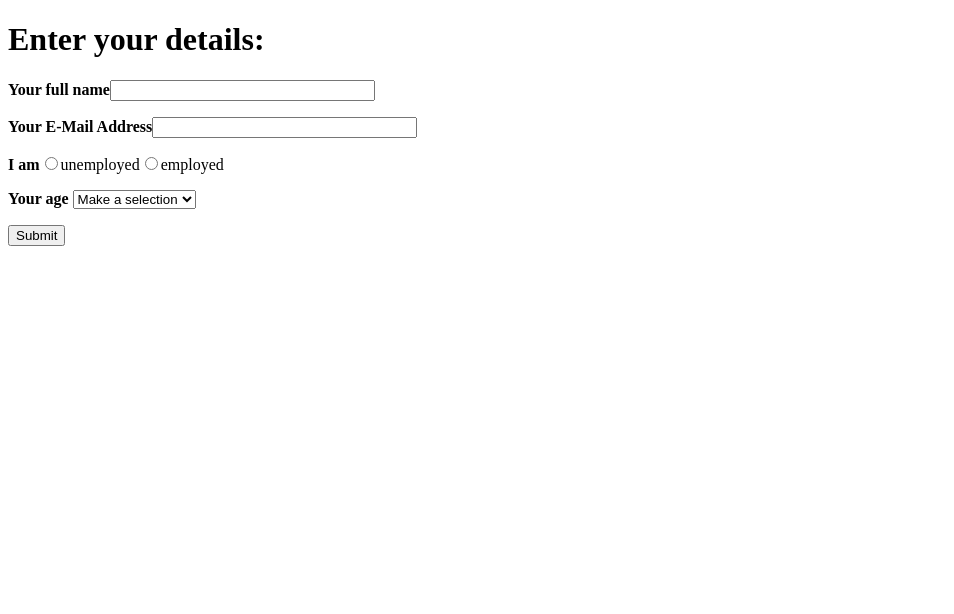
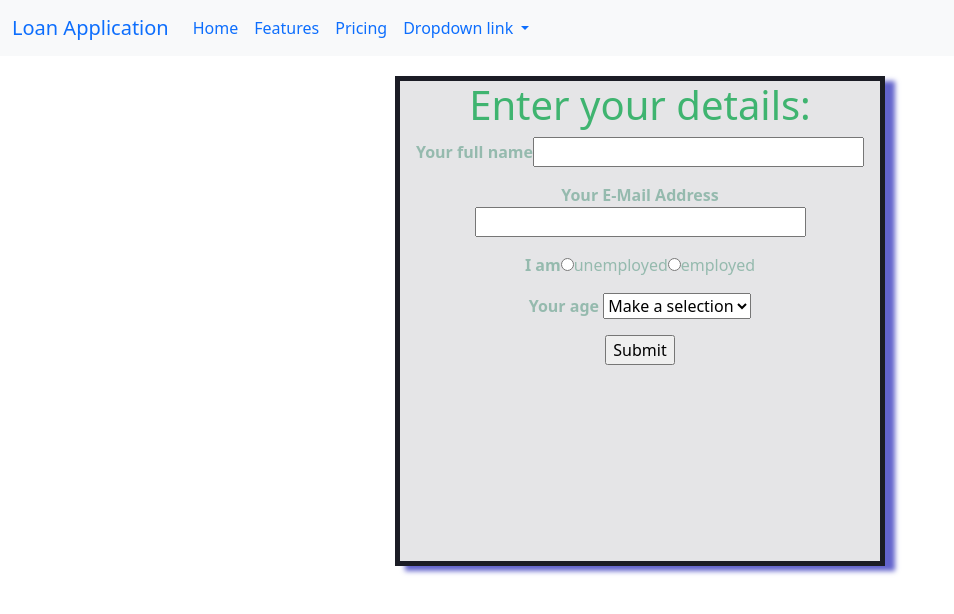
Before and after one commit to jerripat/PHPBook, a PHP site: page /loanenquire.html in a window 1280 px wide. Shown: the top 614 px of the page, without its empty margins (0-954 px from the left). Run offline with PHP 8.4, Linux system fonts and the light colour scheme.

Commit message:
upgrade loan_handler

```diff
--- a/county.php
+++ b/county.php
@@ -11,8 +11,9 @@
  <body>
      <main>
         <?php
-        $counties = array("WI" => "Wilshire", "SO" => "Somerset", "CO" => "Cornwall", "DO" => "Dorset", "DE" => "Devon", "GL" => "Glouchester");
-        echo($counties["CO"]);
+      //   $counties = array("WI" => "Wilshire", "SO" => "Somerset", "CO" => "Cornwall", "DO" => "Dorset", "DE" => "Devon", "GL" => "Glouchester");
+      //   echo($counties["CO"]);
+        $name = $_POST['fullname'];
 
 
         ?>
--- a/loanenquire.html
+++ b/loanenquire.html
@@ -1,16 +1,73 @@
 <!DOCTYPE html>
 <html lang="en">
+<style>
+   body{
+        background-color: rgba(199, 177, 151, 0.959) ;
+    }
+    h1 {
+    color: #3fb470 !important;
+}
+p{
+    color:rgba(43, 129, 99, 0.432);
+}
+.square{
+    background:#a7a8af4b;
+    width:30rem;
+    box-sizing:content-box;
+    border: solid #1b1c25 5px;
+    aspect-ratio: 1/1;
+    margin: 20px auto;
+    box-shadow:10px 5px 5px rgb(98, 99, 204);
+}
 
+
+</style>
     <head>
         <meta charset="UTF-8">
         <meta name="viewport" content="width=device-width, initial-scale=1.0">
-
+        <link href="https://cdn.jsdelivr.net/npm/bootstrap@5.0.2/dist/css/bootstrap.min.css" rel="stylesheet"
+            integrity="sha384-EVSTQN3/azprG1Anm3QDgpJLIm9Nao0Yz1ztcQTwFspd3yD65VohhpuuCOmLASjC" crossorigin="anonymous">
         <title>Loan Enquiry</title>
 
 
     </head>
 
-    <body>
+    <body >
+<nav class="navbar navbar-expand-lg navbar-primary bg-light">
+    <div class="container-fluid">
+        <a class="navbar-brand" href="#">Loan Application</a>
+        <button class="navbar-toggler" type="button" data-bs-toggle="collapse" data-bs-target="#navbarNavDropdown"
+            aria-controls="navbarNavDropdown" aria-expanded="false" aria-label="Toggle navigation">
+            <span class="navbar-toggler-icon"></span>
+        </button>
+        <div class="collapse navbar-collapse" id="navbarNavDropdown">
+            <ul class="navbar-nav">
+                <li class="nav-item">
+                    <a class="nav-link active" aria-current="page" href="#">Home</a>
+                </li>
+                <li class="nav-item">
+                    <a class="nav-link" href="#">Features</a>
+                </li>
+                <li class="nav-item">
+                    <a class="nav-link" href="#">Pricing</a>
+                </li>
+                <li class="nav-item dropdown">
+                    <a class="nav-link dropdown-toggle" href="#" id="navbarDropdownMenuLink" role="button"
+                        data-bs-toggle="dropdown" aria-expanded="false">
+                        Dropdown link
+                    </a>
+                    <ul class="dropdown-menu" aria-labelledby="navbarDropdownMenuLink">
+                        <li><a class="dropdown-item" href="#">Action</a></li>
+                        <li><a class="dropdown-item" href="#">Another action</a></li>
+                        <li><a class="dropdown-item" href="#">Something else here</a></li>
+                    </ul>
+                </li>
+            </ul>
+        </div>
+    </div>
+</nav>
+        <div class="square">
+       <center>
         <form name="loan" method="post" action="loan_handler.php">
             <h1>Enter your details:</h1>
                 <p><strong>Your full name</strong><input type = "text"
@@ -30,7 +87,14 @@
                 </select></p>
 
                 <p><input type = "submit" name = "Submit" value = "Submit" /></p>
-
+            </center>
         </form>
+        </div>
+         <script src="https://cdn.jsdelivr.net/npm/@popperjs/core@2.9.2/dist/umd/popper.min.js"
+            integrity="sha384-IQsoLXl5PILFhosVNubq5LC7Qb9DXgDA9i+tQ8Zj3iwWAwPtgFTxbJ8NT4GN1R8p"
+            crossorigin="anonymous"></script>
+        <script src="https://cdn.jsdelivr.net/npm/bootstrap@5.0.2/dist/js/bootstrap.min.js"
+            integrity="sha384-cVKIPhGWiC2Al4u+LWgxfKTRIcfu0JTxR+EQDz/bgldoEyl4H0zUF0QKbrJ0EcQF"
+            crossorigin="anonymous"></script>
     </body>
 </html>
```
Also changed, not shown: loan_handler.php (+28 -69 lines), test.php (+28 -12 lines).
